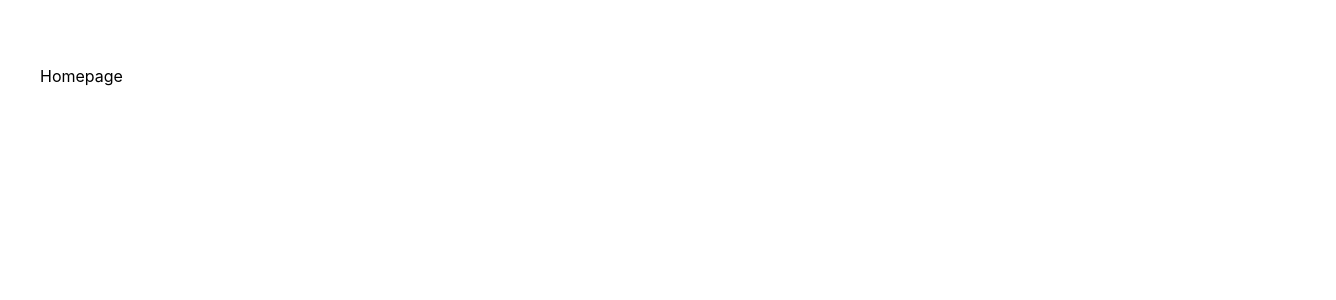
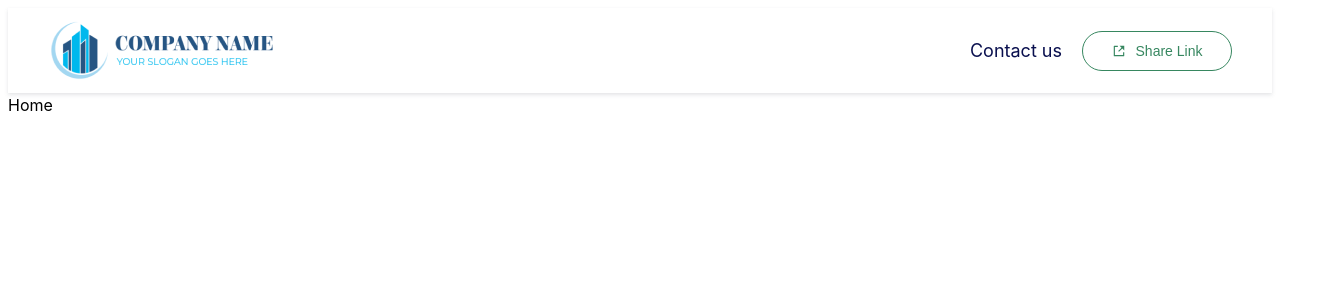
Before and after one commit to saxenaaman17/appointo-assignment-task, a React (Vite) app: page / in a window 1280 px wide. Shown: the top 300 px of the page, 1336 px wide, since content can reach past the window. Built offline with nearby package versions, Linux system fonts and the light colour scheme.

Commit message:
feat: add Header component

```diff
--- a/index.html
+++ b/index.html
@@ -2,7 +2,6 @@
 <html lang="en">
   <head>
     <meta charset="UTF-8" />
-    {{/*  <link rel="icon" type="image/svg+xml" href="/vite.svg" />  */}}
     <meta name="viewport" content="width=device-width, initial-scale=1.0" />
     <title>Appointo</title>
   </head>
--- a/package.json
+++ b/package.json
@@ -12,6 +12,7 @@
   "dependencies": {
     "react": "^18.2.0",
     "react-dom": "^18.2.0",
+    "react-icons": "^5.2.1",
     "react-router-dom": "^6.23.1"
   },
   "devDependencies": {
--- a/src/App.tsx
+++ b/src/App.tsx
@@ -1,7 +1,21 @@
-import "./App.css";
+import { createBrowserRouter, RouterProvider } from "react-router-dom";
+import AppLayout from "./layout/AppLayout";
+import Home from "./pages/Home";
+
+const router = createBrowserRouter([
+  {
+    element: <AppLayout />,
+    children: [
+      {
+        path: "/",
+        element: <Home />,
+      },
+    ],
+  },
+]);
 
 function App() {
-  return <div>Homepage</div>;
+  return <RouterProvider router={router} />;
 }
 
 export default App;
--- /dev/null
+++ b/src/components/Header/Header.module.css
@@ -0,0 +1,34 @@
+.header {
+  max-height: 85px;
+  display: flex;
+  justify-content: space-between;
+  align-items: center;
+  padding: 12px 40px;
+  box-shadow: 0px 2px 4px 0px #60617029, 0px 0px 1px 0px #28293d0a;
+}
+
+.links {
+  display: flex;
+  gap: 20px;
+  align-items: center;
+}
+
+.links a {
+  text-decoration: none;
+  color: #090f4e;
+  font-size: 18px;
+}
+
+.shareButton {
+  width: 150px;
+  height: 40px;
+  display: flex;
+  justify-content: center;
+  align-items: center;
+  gap: 10px;
+  border-radius: 40px;
+  border: 1px solid #378760;
+  color: #378760;
+  background-color: white;
+  font-size: 14px;
+}
--- /dev/null
+++ b/src/components/Header/Header.tsx
@@ -0,0 +1,19 @@
+import { Link } from "react-router-dom";
+import styles from "./Header.module.css";
+import { RiShareBoxFill } from "react-icons/ri";
+
+const Header = () => {
+  return (
+    <nav className={styles.header}>
+      <img src="/logo.png" alt="company logo" />
+      <div className={styles.links}>
+        <Link to="/contact-us">Contact us</Link>
+        <button className={styles.shareButton}>
+          <RiShareBoxFill /> Share Link
+        </button>
+      </div>
+    </nav>
+  );
+};
+
+export default Header;
--- a/src/App.css
+++ b/src/layout/AppLayout.module.css
@@ -1,6 +1,6 @@
-#root {
+.container {
   width: 100%;
+  height: 100vh;
   margin: 0 auto;
-  padding: 2rem;
   color: black;
 }
--- /dev/null
+++ b/src/layout/AppLayout.tsx
@@ -0,0 +1,16 @@
+import { Outlet } from "react-router-dom";
+import Header from "../components/Header/Header";
+import styles from "./AppLayout.module.css";
+
+const AppLayout = () => {
+  return (
+    <div className={styles.container}>
+      <Header />
+      <main>
+        <Outlet />
+      </main>
+    </div>
+  );
+};
+
+export default AppLayout;
--- /dev/null
+++ b/src/pages/Home/index.tsx
@@ -0,0 +1,5 @@
+const Home = () => {
+  return <div>Home</div>;
+};
+
+export default Home;
```
Also changed, not shown: public/logo.png (added), 1 other file (tests, documents, lock files or other folders).
